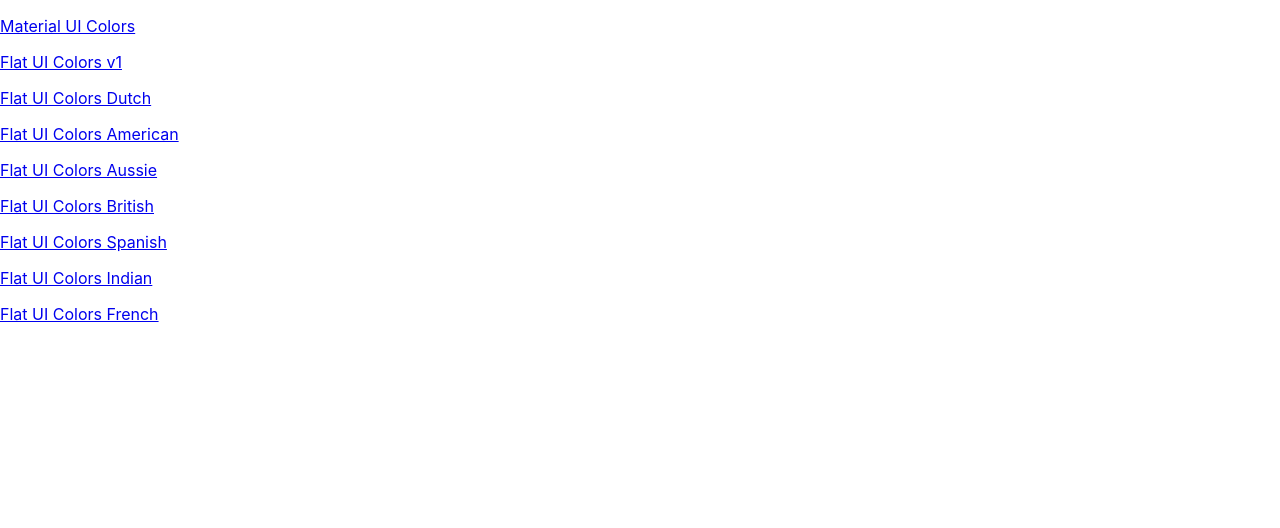
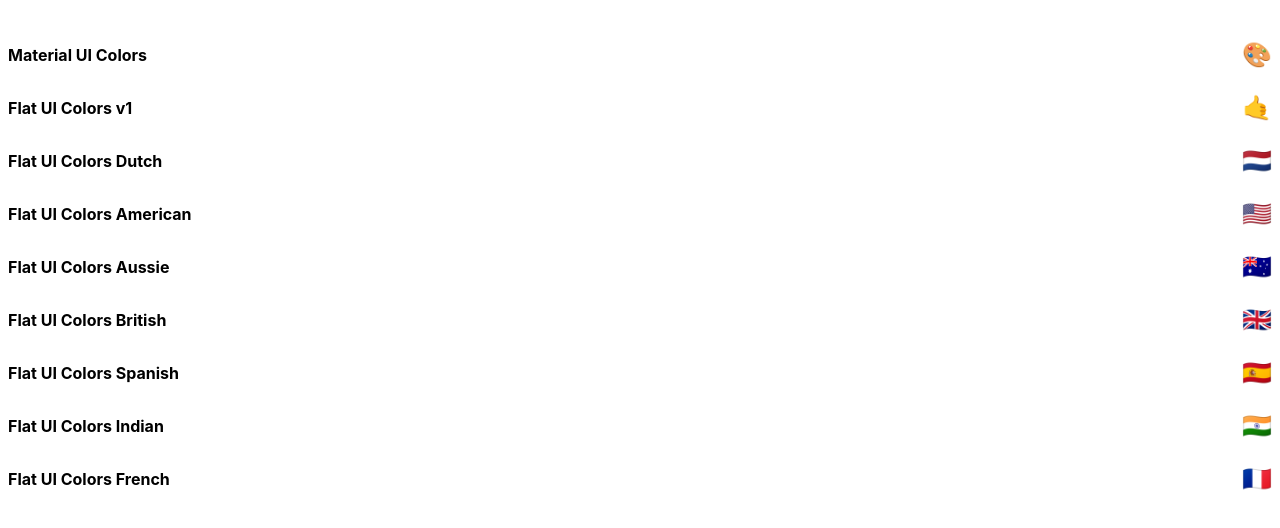
Before and after one commit to royz/colors-app, a React (Create React App) app: page / in a window 1280 px wide. Shown: the top 528 px of the page. Built offline with nearby package versions, Linux system fonts and the light colour scheme.

Commit message:
add basic styles to mini palettes

```diff
--- a/package.json
+++ b/package.json
@@ -5,6 +5,7 @@
   "dependencies": {
     "@material-ui/core": "^4.11.0",
     "@material-ui/icons": "^4.9.1",
+    "@material-ui/styles": "^4.10.0",
     "@testing-library/jest-dom": "^4.2.4",
     "@testing-library/react": "^9.5.0",
     "@testing-library/user-event": "^7.2.1",
--- /dev/null
+++ b/src/MiniPalette.js
@@ -0,0 +1,47 @@
+import React from 'react';
+import {withStyles} from "@material-ui/styles";
+
+const styles = {
+  root: {
+    backgroundColor: 'white',
+    borderRadius: '5px',
+    padding: '0.5rem',
+    position: 'relative',
+    overflow: 'hidden',
+    '&:hover': {
+      cursor: 'pointer'
+    }
+  },
+  colors: {
+    backgroundColor: 'grey'
+  },
+  title: {
+    display: 'flex',
+    justifyContent: 'space-between',
+    alignItems: 'center',
+    margin: '0',
+    color: 'black',
+    paddingTop: '0.5rem',
+    fontSize: '1rem',
+    position: 'relative'
+
+  },
+  emoji: {
+    marginLeft: '0.5rem',
+    fontSize: '1.5rem',
+
+  }
+}
+
+function MiniPalette(props) {
+  const {classes} = props;
+  return (
+    <div className={classes.root}>
+      <div className={classes.colors}>
+      </div>
+      <h5 className={classes.title}>{props.paletteName} <span className={classes.emoji}>{props.emoji}</span></h5>
+    </div>
+  );
+}
+
+export default withStyles(styles)(MiniPalette);
--- a/src/PaletteList.js
+++ b/src/PaletteList.js
@@ -1,14 +1,14 @@
 import React, {Component} from 'react';
 import {Link} from 'react-router-dom'
+import MiniPalette from "./MiniPalette";
 
 class PaletteList extends Component {
   render() {
     return (
       <div>
+        <MiniPalette/>
         {this.props.palettes.map(palette => (
-          <p>
-            <Link to={`/palette/${palette.id}`}>{palette.paletteName}</Link>
-          </p>
+          <MiniPalette {...palette}/>
         ))}
       </div>
     );
```
